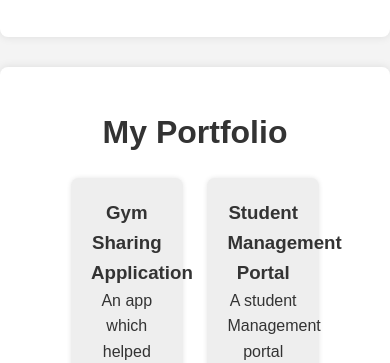
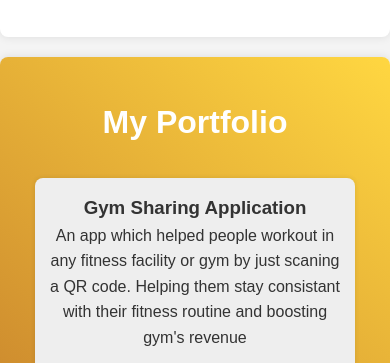
Before and after one commit to ahmedshami1234/Assignment1, a plain HTML site: page index.html in a window 390 px wide. Shown: the part 883-1246 px from the top of the page. Drawn offline with Linux system fonts and the light colour scheme; files whose address does not match are found by name.

Commit message:
Update style.css

```diff
--- a/style.css
+++ b/style.css
@@ -19,16 +19,15 @@ body {
 
 
 header {
-    background: linear-gradient(40deg, #73000b, #ffd741); /* Replace with your preferred colors */
+    background: linear-gradient(40deg, #73000b, #ffd741);
     color: #fff;
     padding: 20px 0;
     border: #333 4px solid;
 
 }
 
-/*I have tried styling footer tomatch with header but It is not working*/
 footer {
-    background: linear-gradient(40deg, #73000b, #ffd741);
+    /*background: linear-gradient(40deg, #73000b, #ffd741);*/
     color: #fff;
     padding: 20px 0;
     border: #333 4px solid;
@@ -66,9 +65,9 @@ nav ul li a:hover {
     padding: 50px 0;
 }
 
-#about, #portfolio, #contact {
-    background-color: #fff;
-    margin-bottom: 30px;
+#about, #contact {
+    background-color: #ffffff;
+    margin-bottom: 20px;
     padding: 40px;
     border-radius: 8px;
     box-shadow: 0 0 10px rgba(0, 0, 0, 0.1);
@@ -83,29 +82,62 @@ h2 {
 /* Project Section */
 .projects {
     display: flex;
-    justify-content: space-between; /* Distribute space between items */
+    justify-content: center;
     flex-wrap: wrap;
+    padding: 0 10px;
+    box-sizing: border-box;
 }
 
+/* Project Card Styling for larger screens */
 .project {
     background: #eee;
     padding: 20px;
-    width: 45%; /* Adjust width to 45% */
-    margin-bottom: 20px;
+    width: 45%;
+    min-width: 320px;
+    margin: 10px;
     border-radius: 8px;
     text-align: center;
     box-shadow: 0 0 5px rgba(0, 0, 0, 0.1);
-    box-sizing: border-box; /* Ensures padding is included in the width */
+    box-sizing: border-box;
+    transition: transform 0.3s ease;
 }
 
+.project:hover {
+    transform: scale(1.05);
+    box-shadow: 0 0 10px rgba(0, 0, 0, 0.3);
+}
 
-/* Styling the tech logos */
+/* Responsive Design */
+
+/* For screens smaller than 768px (e.g., tablets) */
+@media (max-width: 768px) {
+    .project {
+        width: 100%;
+        margin: 10px 0;
+    }
+}
+
+/* For screens smaller than 480px (e.g., mobile devices) */
+@media (max-width: 480px) {
+    .projects {
+        padding: 0 5px;
+    }
+
+    .project {
+        padding: 15px;
+        width: 100%;
+        margin: 10px 0;
+    }
+}
+
+/* For displaying technology logos */
+
 .Tech-used {
     margin-top: 15px;
 }
 
 .Tech-used img.logo {
-    width: 50px;  /* Adjust the size as needed */
+    width: 50px;
     height: 50px;
     margin: 0 10px;
     transition: transform 0.3s ease;
@@ -144,3 +176,26 @@ footer p {
 
     margin: 5px;
 }
+
+nav li {
+    transition: 0.3s ease;
+}
+
+nav li:hover {
+
+    transform: scale(1.1);
+    box-shadow: 0 0 10px rgba(0, 0, 0, 0.1);
+}
+
+#portfolio {
+    background: linear-gradient(40deg, #73000b, #ffd741);
+    margin-bottom: 20px;
+    padding: 40px;
+    border-radius: 8px;
+    box-shadow: 0 0 10px rgba(0, 0, 0, 0.1);
+}
+
+#portfolio h2 {
+
+    color: #fff;
+}
```
